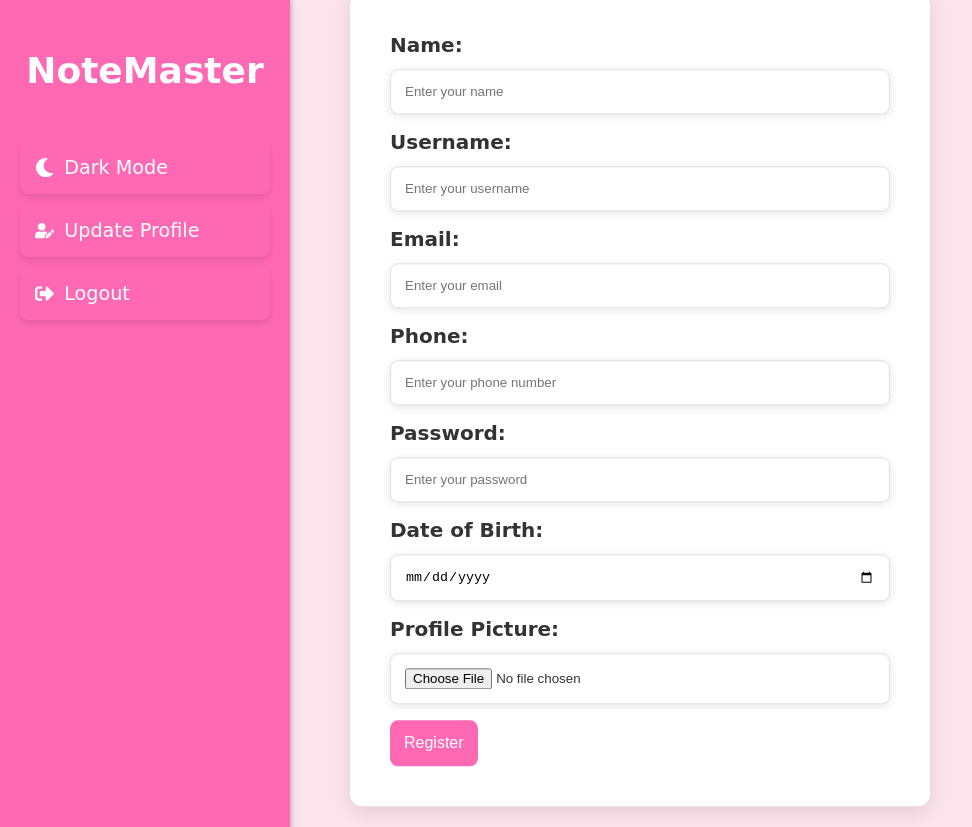
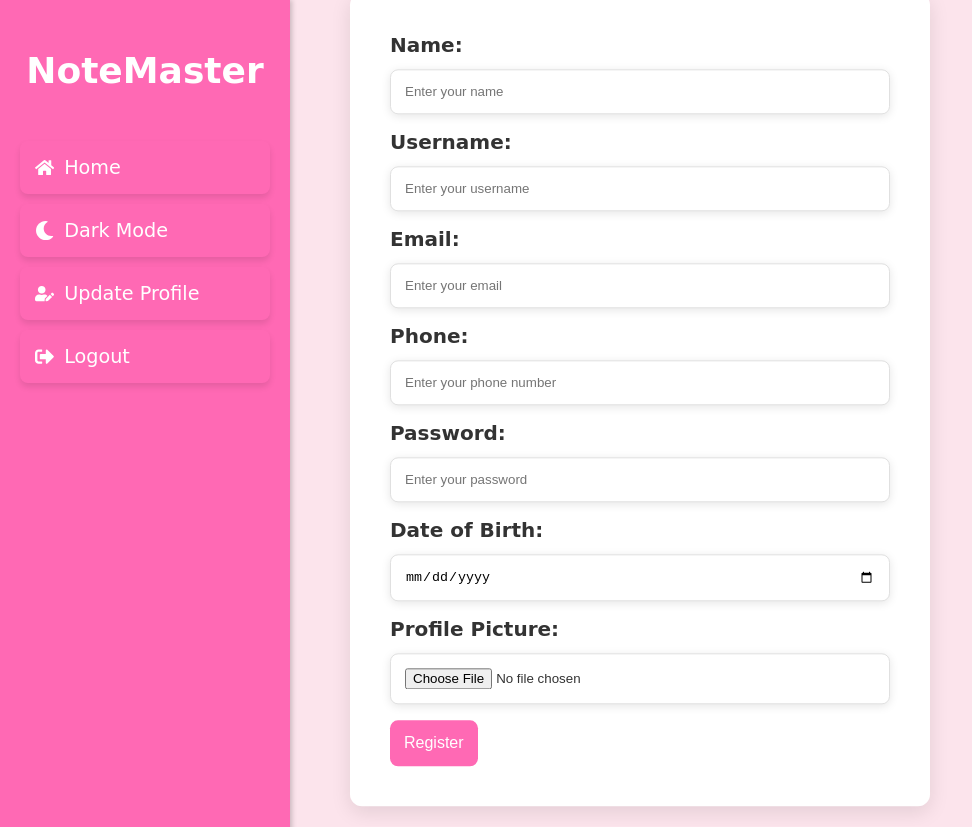
Before and after one commit to varunkainth/NoteBook, a React (Vite) app in the folder frontend/: page /Register in a window 1280 px wide. Shown: the whole page, without its empty margins (0-972 px from the left). Built offline with nearby package versions, Linux system fonts and the light colour scheme.

Commit message:
Update SideNavbar.jsx

```diff
--- a/frontend/src/components/SideNavbar.jsx
+++ b/frontend/src/components/SideNavbar.jsx
@@ -1,8 +1,8 @@
-// src/components/SideNavbar.jsx
+
 import React from 'react';
-import { FaSignOutAlt, FaMoon, FaSun, FaUserEdit } from 'react-icons/fa';
+import { FaSignOutAlt, FaMoon, FaSun, FaUserEdit, FaHome } from 'react-icons/fa';
 import { useTheme } from '../ThemeContext';
-import { useNavigate } from 'react-router-dom'; // Import useNavigate
+import { useNavigate } from 'react-router-dom';
 import './SideNavbar.css';
 
 const SideNavbar = () => {
@@ -10,9 +10,7 @@
   const navigate = useNavigate();
 
   const handleLogout = () => {
-
     localStorage.removeItem('authToken');
-
     navigate('/login');
   };
 
@@ -22,6 +20,10 @@
         <h2>NoteMaster</h2>
       </div>
       <div className="sidebar-menu">
+        <div className="sidebar-item" onClick={() => navigate('/sticky-notes')}>
+          <FaHome />
+          <span>Home</span>
+        </div>
         <div className="sidebar-item" onClick={toggleTheme}>
           {theme === 'light' ? <FaMoon /> : <FaSun />}
           <span>{theme === 'light' ? 'Dark Mode' : 'Light Mode'}</span>
```
